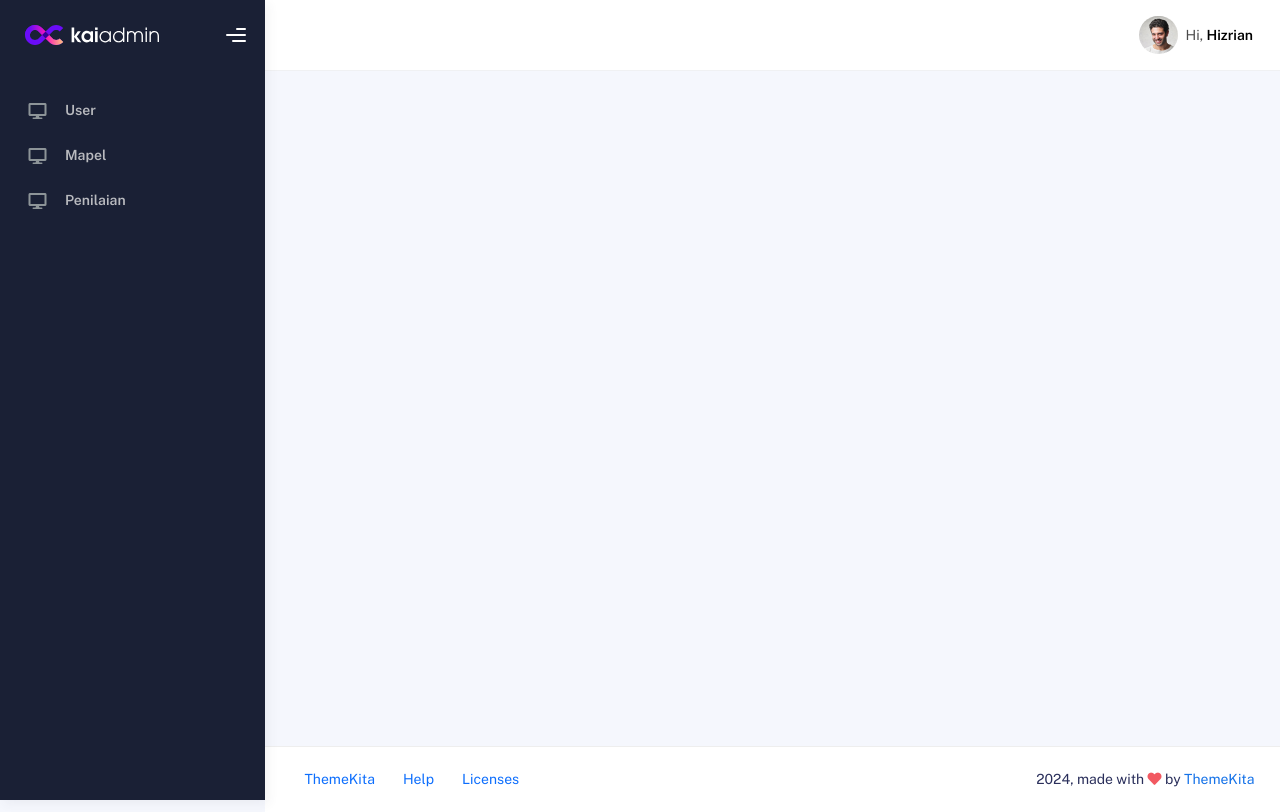
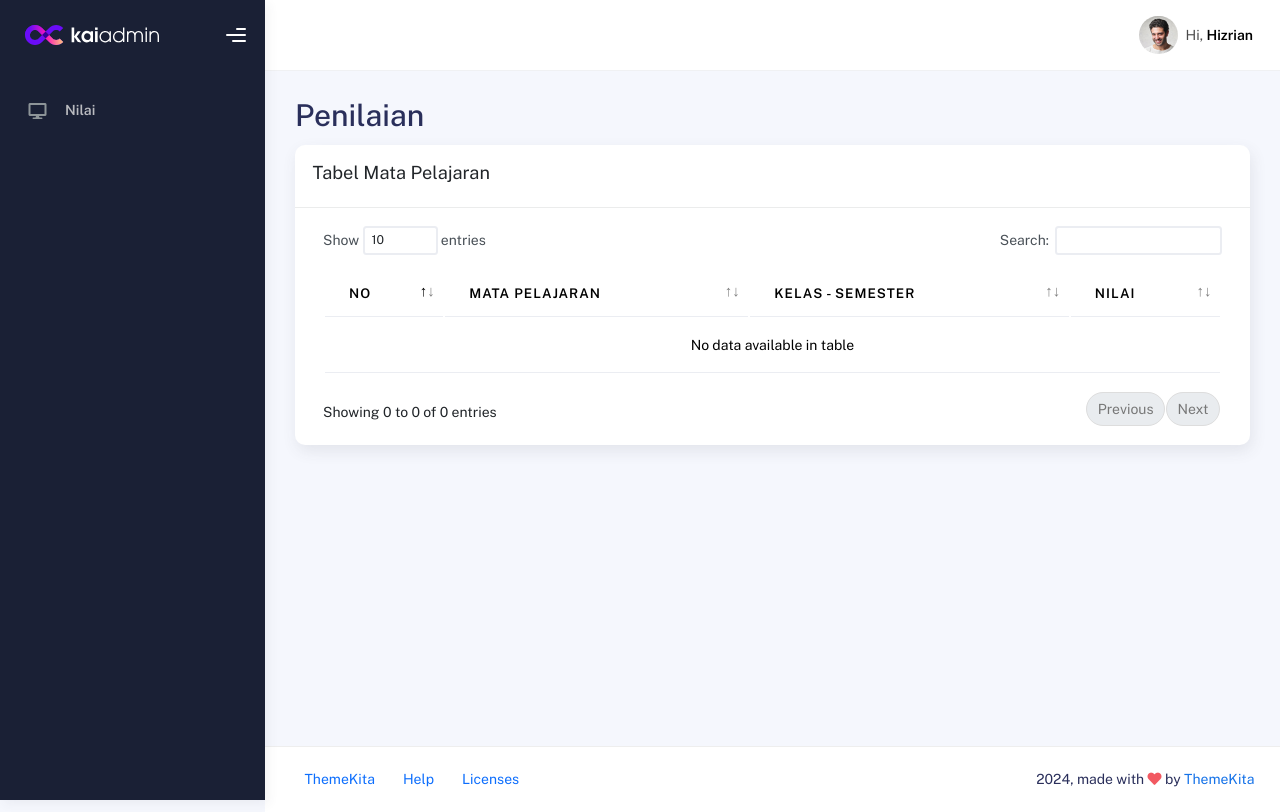
Before and after one commit to sandrosole/erap, a CodeIgniter app: page /erap/index.php/usercontroller/index in a window 1280 px wide. Run offline with CodeIgniter, Linux system fonts and the light colour scheme; data that the repository does not hold is empty.

Commit message:
benerin login

```diff
--- a/application/controllers/MapelController.php
+++ b/application/controllers/MapelController.php
@@ -11,6 +11,9 @@ class MapelController extends CI_Controller {
         parent::__construct();
 
         $this->load->model('MapelModel', 'mapel');
+        if(!$this->session->userdata('user') || $this->session->userdata('user')['role'] != 'admin'){
+            redirect('AuthController');
+        }
     }
 
 	public function index()
--- a/application/controllers/NilaiController.php
+++ b/application/controllers/NilaiController.php
@@ -15,6 +15,10 @@ class NilaiController extends CI_Controller {
         $this->load->model('NilaiModel', 'nilai');
         $this->load->model('UserModel', 'user');
         $this->load->model('MapelModel', 'mapel');
+
+        if(!$this->session->userdata('user') || $this->session->userdata('user')['role'] != 'admin'){
+            redirect('AuthController');
+        }
     }
 
 	public function index()
--- a/application/controllers/UserController.php
+++ b/application/controllers/UserController.php
@@ -3,8 +3,18 @@ defined('BASEPATH') OR exit('No direct script access allowed');
 
 class UserController extends CI_Controller {
 
+	public function __construct() {
+		parent::__construct();
+		$this->load->model('NilaiModel', 'nilai');
+	}
+
 	public function index()
 	{
-		$this->load->view('master');
+		$siswa = $this->session->userdata('user');
+		$data['content'] = 'nilai';
+        $data['data'] = $this->nilai->ambildata($siswa['id']);
+		$data['siswa'] = $siswa;
+
+		$this->load->view('master', $data);
 	}
 }
--- a/application/views/mapel/dataview.php
+++ b/application/views/mapel/dataview.php
@@ -27,7 +27,7 @@
                         <td><?= $d->kelas ?></td>
                         <td><?= $d->semester ?></td>
                         <td>
-                            <a class="btn btn-warning m-1" href="<?php echo base_url('mapelcontroller/edit.'.$d->id)?>">edit</a>
+                            <a class="btn btn-warning m-1" href="<?php echo base_url('mapelcontroller/edit/'.$d->id)?>">edit</a>
                             <a class="btn btn-danger">Hapus</a>
                         </td>
                     </tr>
--- a/application/views/master.php
+++ b/application/views/master.php
@@ -53,7 +53,8 @@
 			</div>
 			<div class="sidebar-wrapper scrollbar scrollbar-inner">
 				<div class="sidebar-content">
-					<ul class="nav nav-secondary">
+                    <ul class="nav nav-secondary">
+                        <?php if($this->session->userdata('user')['role'] == 'admin'){ ?>
 						<li class="nav-item">
 							<a href="../widgets.html">
 								<i class="fas fa-desktop"></i>
@@ -61,17 +62,25 @@
 							</a>
 						</li>
 						<li class="nav-item">
-							<a href="../widgets.html">
+							<a href="<?= base_url('MapelController') ?>">
 								<i class="fas fa-desktop"></i>
 								<p>Mapel</p>
 							</a>
 						</li>
 						<li class="nav-item">
-							<a href="../widgets.html">
+							<a href="<?= base_url('NilaiController') ?>">
 								<i class="fas fa-desktop"></i>
 								<p>Penilaian</p>
 							</a>
 						</li>
+                        <?php } else { ?>
+                            <li class="nav-item">
+							<a href="../widgets.html">
+								<i class="fas fa-desktop"></i>
+								<p>Nilai</p>
+							</a>
+						</li>
+                        <?php }?>
 					</ul>
 				</div>
 			</div>
--- /dev/null
+++ b/application/views/nilai.php
@@ -0,0 +1,35 @@
+<h1>Penilaian</h1>
+<div class="col-md-12">
+    <div class="card">
+        <div class="card-header">
+            <h5>Tabel Mata Pelajaran <?= $siswa['nama'] ?></h5>
+        </div>
+        <div class="card-body">
+            <table class="table" id="basic-datatables">
+                <thead>
+                    <tr>
+                      <th>No</th>
+                      <th>Mata Pelajaran</th>
+                      <th>Kelas - Semester</th>
+                      <th>Nilai</th>
+                    </tr>
+                </thead>
+                <tbody>
+                    <?php
+                        $no = 1;
+                        // print_r($data);
+                        foreach($data as $d){
+                    ?>
+                    <tr>
+                        <td><?= $no++ ?></td>
+                        <td><?= $d->mapel ?></td>
+                        <td><?= $d->kelas ?> - <b><?= $d->semester ?></b></td>
+                        <td><?= $d->nilai ?></td>
+                    </tr>
+                    <?php } ?>
+                </tbody>
+            </table>
+        </div>
+
+    </div>
+</div>
```
Also changed, not shown: application/controllers/AuthController.php (+20 -5 lines), application/views/mapel/create.php (+19 -40 lines), application/views/mapel/edit.php (added), 1 other file.
